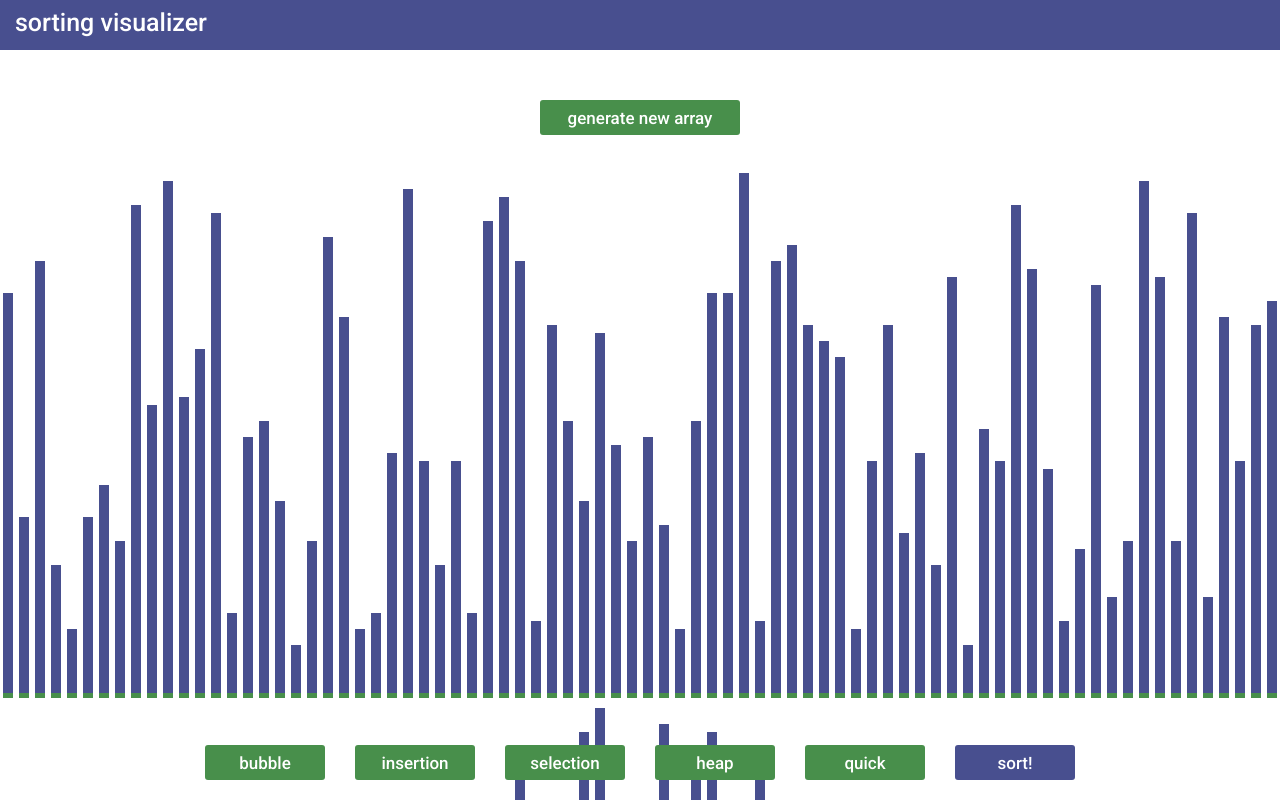
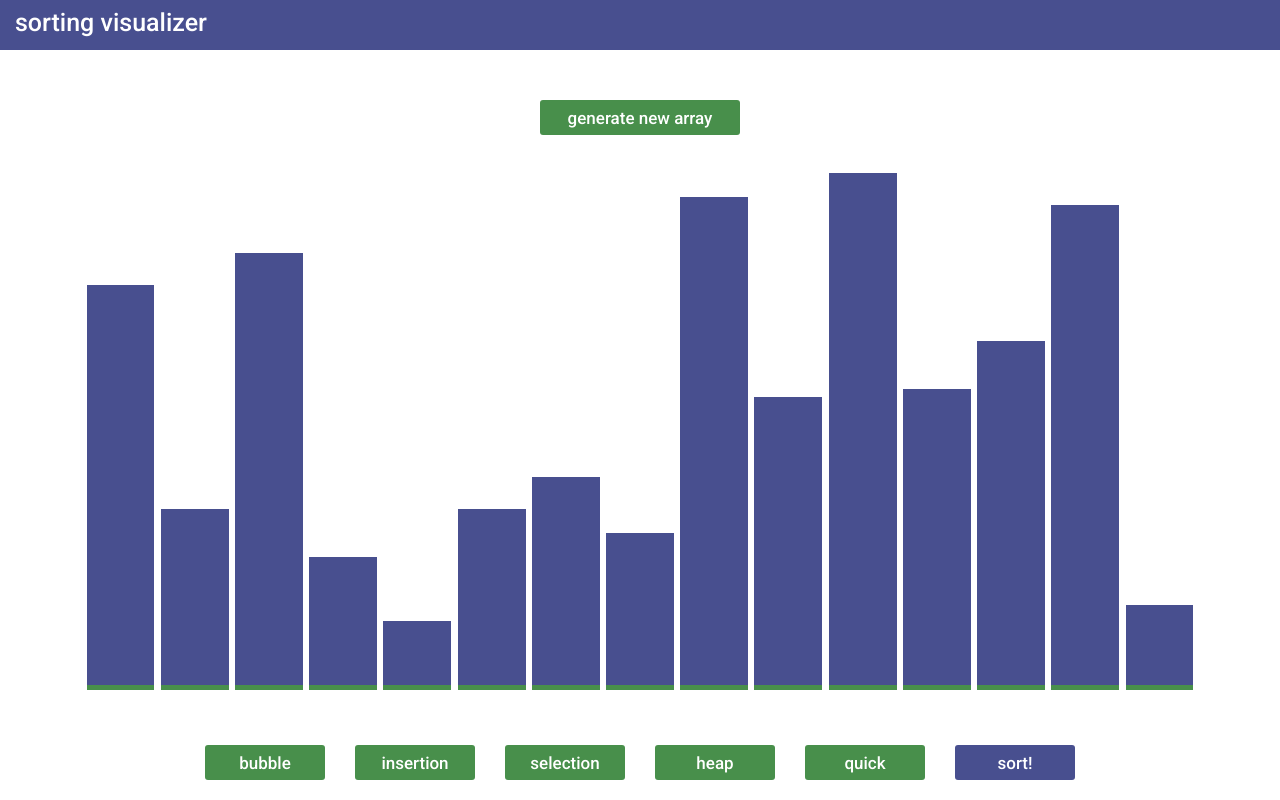
Before and after one commit to jonathanchen7/sorting-visualizer, a React (Create React App) app: page / in a window 1280 px wide. Shown: the top 800 px of the page. Built offline with nearby package versions, Linux system fonts and the light colour scheme.

Commit message:
ANIMATION_SPEED_MS can't be too low

```diff
--- a/src/SortingVisualizer/SortingVisualizer.css
+++ b/src/SortingVisualizer/SortingVisualizer.css
@@ -45,11 +45,11 @@ button:disabled {
 }
 
 .array-bar {
-    width: 10px;
-    margin: 3px;
-/*
+    /* width: 10px;
+    margin: 3px; */
+
     width: 5.3vw;
-    margin: .25vw; */
+    margin: .25vw;
     background-color: #484f8f;
     display: inline-block;
     border-bottom: 5px solid #488F4B;
--- a/src/SortingVisualizer/SortingVisualizer.jsx
+++ b/src/SortingVisualizer/SortingVisualizer.jsx
@@ -5,7 +5,7 @@ import * as SortingAlgorithms from '../SortingAlgorithms/SortingAlgorithms.js'
 const DEBUG = false;
 
 const ANIMATION_SPEED_MS = 100;
-const NUM_ARRAY_BARS = 100;
+const NUM_ARRAY_BARS = 15;
 
 // Colors used in the sorting visualizer.
 const PRIMARY_COLOR = '#484f8f';
@@ -65,7 +65,6 @@ export default class SortingVisualizer extends React.Component {
             const bStylePrev = arrayBars[bIndexPrev].style;
 
             if (swap === -1) { // Selecting two bars.
-                console.log("Selecting: [" + aIndex + ", " + bIndex + "]");
                 setTimeout(() => {
                     aStylePrev.backgroundColor = PRIMARY_COLOR;
                     bStylePrev.backgroundColor = PRIMARY_COLOR;
@@ -74,7 +73,6 @@ export default class SortingVisualizer extends React.Component {
                 }, i * ANIMATION_SPEED_MS);
 
             } else if (swap === 0) { // Comparing two bars.
-                console.log("Comparing: [" + aIndex + ", " + bIndex + "]");
                 setTimeout(() => {
                     aStylePrev.backgroundColor = PRIMARY_COLOR;
                     bStylePrev.backgroundColor = PRIMARY_COLOR;
@@ -82,7 +80,6 @@ export default class SortingVisualizer extends React.Component {
                     bStyle.backgroundColor = HIGHER_NUM_COLOR;
                 }, i * ANIMATION_SPEED_MS);
             } else { // Swapping positions of two bars.
-                console.log("Swapping: [" + aIndex + ", " + bIndex + "]");
                 setTimeout(() => {
                     aStyle.backgroundColor = HIGHER_NUM_COLOR;
                     bStyle.backgroundColor = LOWER_NUM_COLOR;
@@ -189,7 +186,6 @@ export default class SortingVisualizer extends React.Component {
             const arrayBars = document.getElementsByClassName('array-bar');
 
             const [swap, aIndex, bIndex] = animations[i];
-            console.log(animations[i]);
 
             const aStyle = arrayBars[aIndex].style;
             const bStyle = arrayBars[bIndex].style;
```
